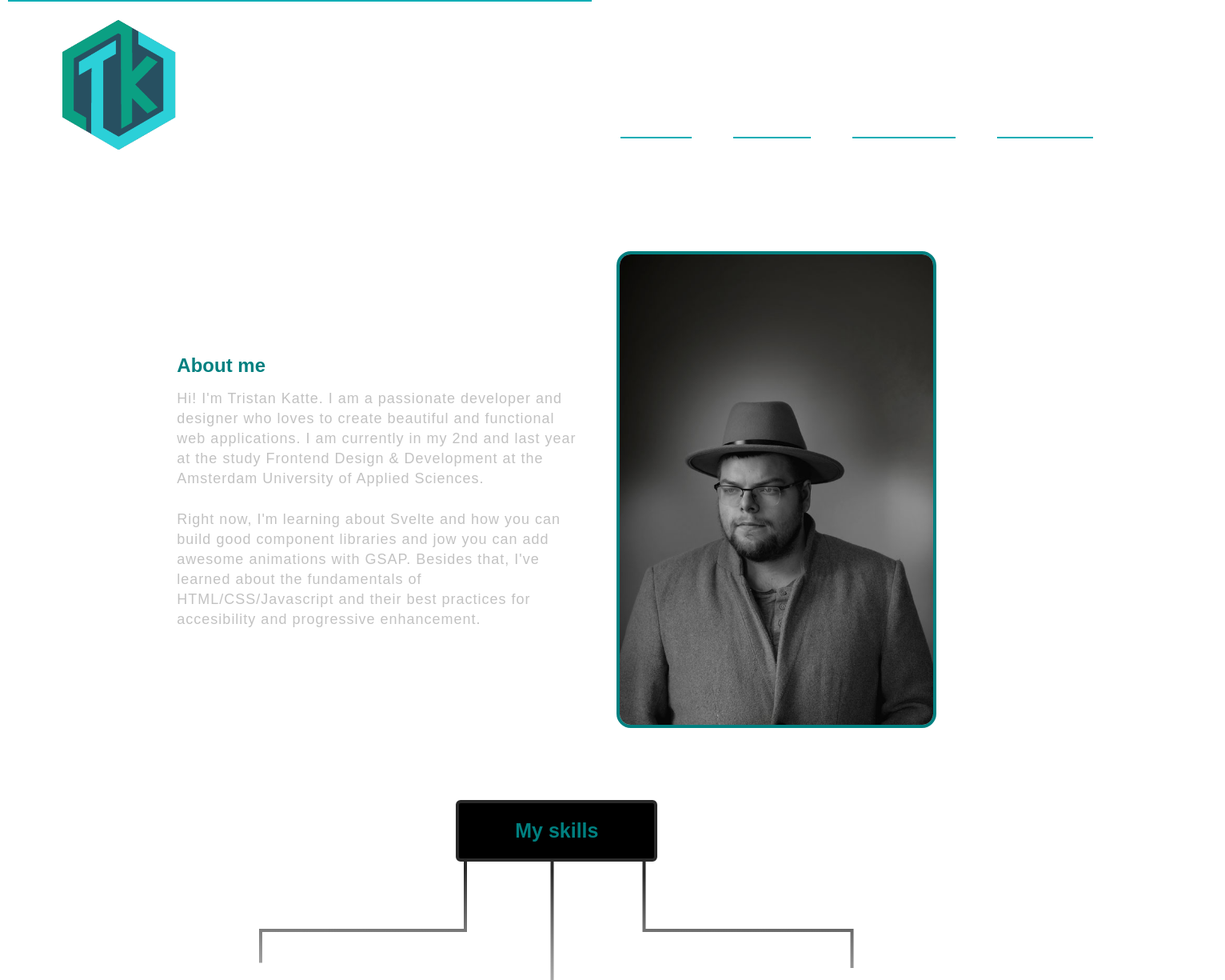
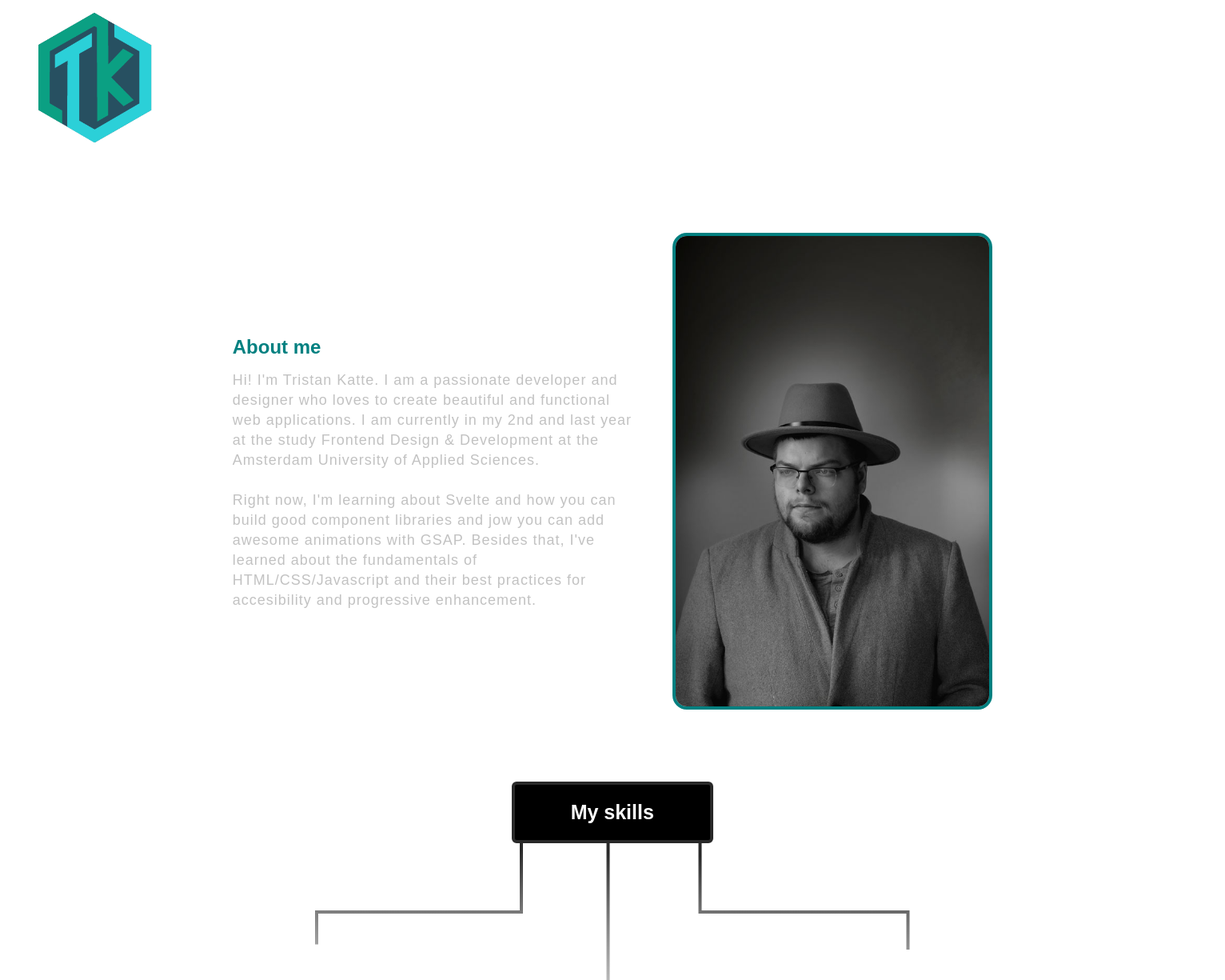
Before and after one commit to TristanKatte/portfolio, a SvelteKit app in the folder myapp/: page / in a window 1280 px wide. Shown: the top 1225 px of the page at 80% size, 1532 px wide, since content can reach past the window. Built offline with nearby package versions, Linux system fonts and the light colour scheme.

Commit message:
changed styling of navbar

```diff
--- a/myapp/src/routes/components/About.svelte
+++ b/myapp/src/routes/components/About.svelte
@@ -54,7 +54,7 @@
     justify-content: center;
     align-items: center;
     gap: 10px;
-    color: teal;
+    color: white;
     font-size: 25px;
     font-style: normal;
     font-weight: 700;
--- a/myapp/src/routes/components/Header.svelte
+++ b/myapp/src/routes/components/Header.svelte
@@ -3,8 +3,9 @@
 </script>
 
 <header>
-    <nav class="effect">
-        <a href="/"><img alt="personal logo van mij" src={Logo}></a>
+    <img alt="personal logo van mij" src={Logo}>
+    <nav>
+
         <ul>
         <li><a href="/">Home</a></li>
         <li><a href="/about">About</a></li>
@@ -22,10 +23,13 @@
 
     nav {
         display: flex;
-        align-items: flex-end;
+        align-items: center;
+        border-radius: 50px 0 50px 0;
+        border: 1px solid white;
+        width: 100%;
+        height: 80px;
     }
-
-    nav img {
+ img {
         height: 185px; /* Set a fixed height for the image */
         margin-right: 30rem; /* Add some space between the image and links */
         margin-top: 1em;
@@ -40,88 +44,22 @@
         text-decoration: none;
     }
 
-    nav a:first-child {
-        text-decoration: none;
-    }
-
     nav a {
         position: relative;
         display: inline-block;
-        margin: 15px 25px;
+        margin: 15px;
+        width: 180px;
         outline: none;
         color: #fff;
         text-decoration: none;
         text-transform: uppercase;
+        text-align: center;
         letter-spacing: 1px;
         font-weight: 400;
         text-shadow: 0 0 1px rgba(255, 255, 255, 0.3);
         font-size: 0.95em;
-        padding: 0.8em;
-    }
-
-    nav a:hover,
-    nav a:focus {
-        outline: none;
-    }
-
-    .effect a {
-        margin: 0 10px;
-        padding: 10px 20px;
-    }
-
-    /*weergeeft een blauwe streep*/
-    .effect a::before {
-        position: absolute;
-        top: 0;
-        left: 0;
-        width: 100%;
-        height: 2px;
-        background: var(--btn-color);
-        content: "";
-        transition: top 0.3s;
-    }
-
-    /*geeft een border links en onder de link als eroverheen gescrolld is*/
-    .effect a::after {
-        position: absolute;
-        top: 0;
-        left: 0;
-        width: 2px;
-        height: 2px;
-        background: var(--btn-color);
-        content: "";
-        transition: height 0.3s;
-    }
-
-    .effect a:hover::before {
-        top: 100%;
-        opacity: 1;
-    }
-
-    .effect a:hover::after {
-        height: 100%;
-    }
-
-    li {
-        letter-spacing: 1px;
-    }
-
-    /*tekst wordt groter wanneer er gescrolld wordt*/
-    li:hover {
-        color: var(--txt-color);
-        background: transparent;
-        cursor: pointer;
-        font-size: 1em;
-    }
-
-    /*geeft het laatste list item geen border*/
-    li:last-child {
-        border: none;
-    }
-
-    ul li {
-        margin: 1em;
-        text-align: left;
-        text-transform: capitalize;
+        padding: 1em;
+        border-radius: 50px 0 50px 0;
+        border: 1px solid white;
     }
 </style>
--- a/myapp/src/routes/components/Home.svelte
+++ b/myapp/src/routes/components/Home.svelte
@@ -1,6 +1,7 @@
 <script>
     import About from './About.svelte';
     import Header from './Header.svelte'
+    import Projects from './Projects.svelte'
     import Photo from '$lib/assets/profielfoto-zw.jpg'
 </script>
 
@@ -24,9 +25,13 @@
 
 
   </article>
-  <About />
+
   <article>
+    <About />
+  </article>
 
+  <article>
+    <Projects />
   </article>
 </main>
 
--- a/myapp/src/routes/components/Projects.svelte
+++ b/myapp/src/routes/components/Projects.svelte
@@ -16,9 +16,16 @@
         </div>
     {/each}
 </section>
+<button>lol</button>
 
 <style>
     h2, h3 {
         color: var(--heading-color);
     }
+
+    button {
+        width: 215px;
+        height: 50px;
+        border-radius: 50px 0 50px 0;
+    }
 </style>
```
